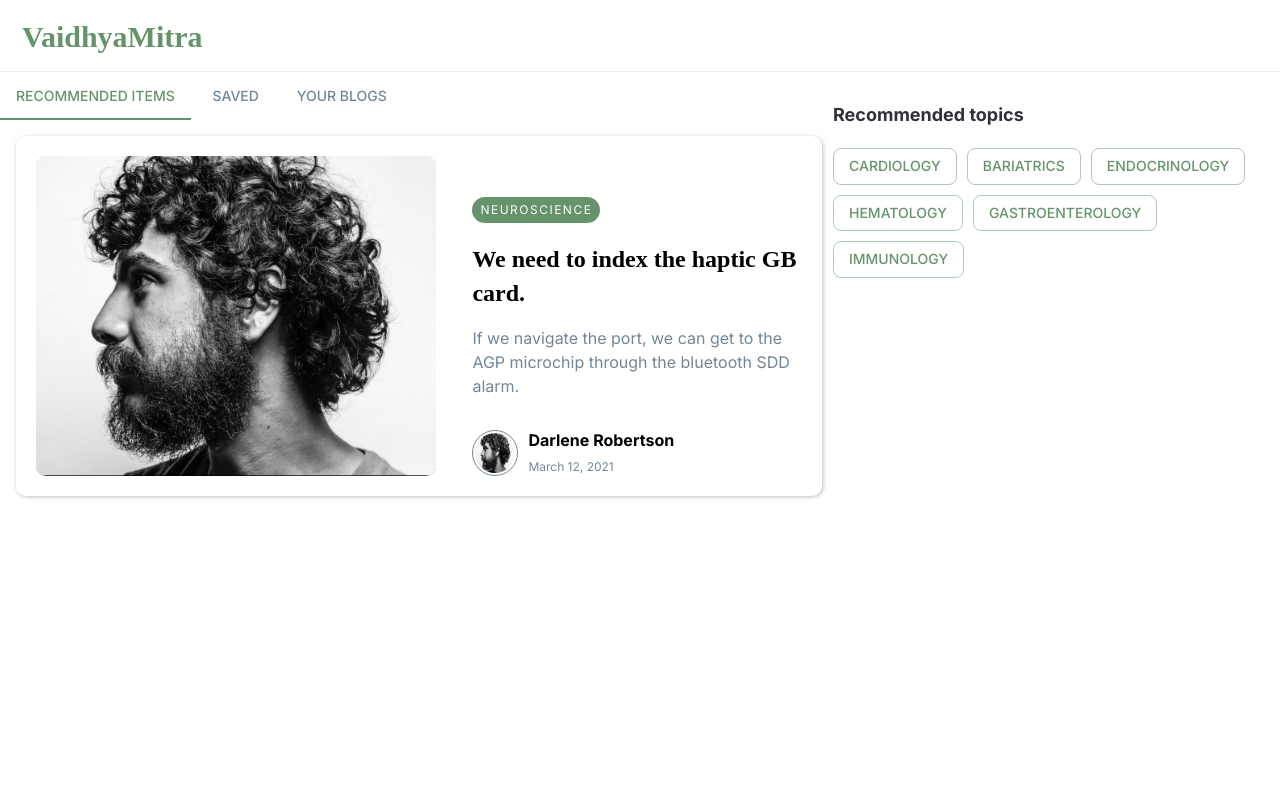
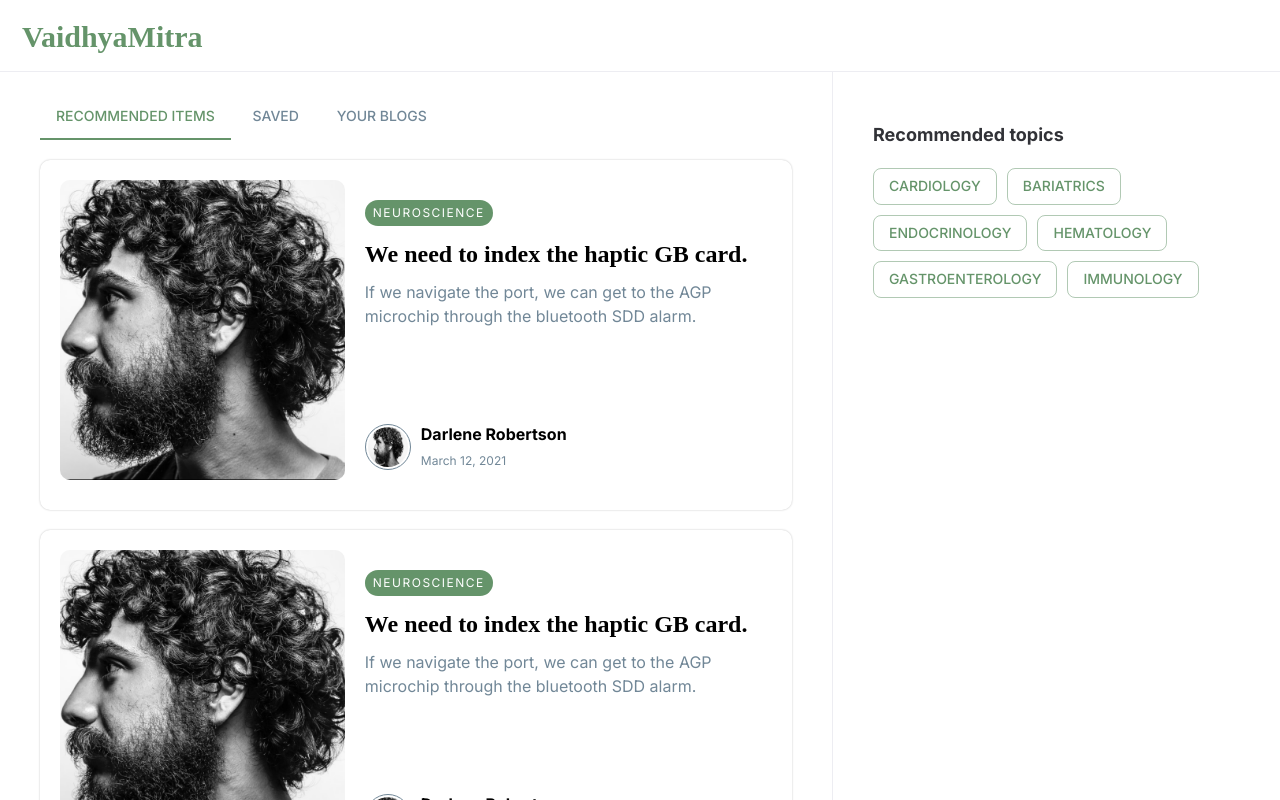
Before and after one commit to pesto-students/vaidhyamithra-fe-n11-beta, a React (Create React App) app: page / in a window 1280 px wide. Built offline with nearby package versions, Linux system fonts and the light colour scheme; some icons are missing; a web font is replaced by a local one.

Commit message:
blogCard and homePage fixes

```diff
--- a/src/components/atoms/blogTag/blogTag.styled.js
+++ b/src/components/atoms/blogTag/blogTag.styled.js
@@ -5,9 +5,8 @@ export const Topic = styled.div`
   text-align: center;
   color: white;
   border-radius: 16px;
-  margin-bottom: 10px;
   font-size: 12px;
   letter-spacing: 1.5px;
-  display: inline-block;
+  width: max-content;
   padding: 4px 8px;
 `;
--- a/src/components/molecules/bloggerDetails/BloggerDetails.js
+++ b/src/components/molecules/bloggerDetails/BloggerDetails.js
@@ -6,9 +6,9 @@ import {
 } from "./bloggerDetails.styled";
 import manImg from "../../../images/man_img.png";
 
-const BloggerDetails = ({ authorName, publishedDate, position }) => {
+const BloggerDetails = ({ authorName, publishedDate }) => {
   return (
-    <AuthorDetails position={position}>
+    <AuthorDetails>
       <BlogPreviewImg src={manImg} alt="avatar-img" />
       <AuthorDiv>
         <Paragraph fontSize="16px" fontWeight="700" fontFamily="Inter">
--- a/src/components/molecules/bloggerDetails/bloggerDetails.styled.js
+++ b/src/components/molecules/bloggerDetails/bloggerDetails.styled.js
@@ -16,7 +16,6 @@ export const AuthorDetails = styled.div`
   display: flex;
   align-items: center;
   gap: 10px;
-  position: ${(props) => props.position};
   bottom: 0px;
 `;
 
--- a/src/components/organisms/blogCard/BlogCard.js
+++ b/src/components/organisms/blogCard/BlogCard.js
@@ -5,30 +5,29 @@ import {
   BlogImg,
   BlogTitle,
   BlogContent,
+  AuthorInfo,
 } from "./blogCard.styled";
 import BloggerDetails from "../../molecules/bloggerDetails";
 import BlogTag from "../../atoms/blogTag";
 
-const BlogCard = ({ isRequiredColumnCard }) => {
+const BlogCard = () => {
   return (
-    <Card requiredColumnCard={isRequiredColumnCard}>
-      <BlogImg
-        src={manImg}
-        alt="blog-preview"
-        requiredColumnCard={isRequiredColumnCard}
-      />
-      <CardContainer requiredColumnCard={isRequiredColumnCard}>
+    <Card>
+      <BlogImg src={manImg} alt="blog-preview" />
+      <CardContainer>
         <BlogTag>NEUROSCIENCE</BlogTag>
         <BlogTitle>We need to index the haptic GB card.</BlogTitle>
         <BlogContent>
           If we navigate the port, we can get to the AGP microchip through the
           bluetooth SDD alarm.
         </BlogContent>
-        <BloggerDetails
-          authorName="Darlene Robertson"
-          publishedDate="March 12, 2021"
-          position={isRequiredColumnCard ? "relative" : "absolute"}
-        />
+        <AuthorInfo>
+          <BloggerDetails
+            authorName="Darlene Robertson"
+            publishedDate="March 12, 2021"
+            position="absolute"
+          />
+        </AuthorInfo>
       </CardContainer>
     </Card>
   );
--- a/src/components/organisms/blogCard/blogCard.styled.js
+++ b/src/components/organisms/blogCard/blogCard.styled.js
@@ -2,41 +2,66 @@ import styled from "styled-components";
 import { COLORS } from "../../../styles/colors";
 
 export const Card = styled.div`
-  display: inline-flex;
-  gap: ${(props) => (props.requiredColumnCard ? "" : "36.4px")};
+  display: flex;
   border-radius: 10px;
   padding: 20px;
-  margin: ${(props) => (props.requiredColumnCard ? "0rem" : "1rem")};
+  margin-top: 20px;
   background: #ffff;
-  box-shadow: 1px 1px 4px rgb(0 0 0 / 25%);
-  flex-direction: ${(props) => (props.requiredColumnCard ? "column" : "row")};
+  box-shadow: 0px 0px 2px rgb(0 0 0 / 25%);
+  min-width: 600px;
+  min-height: 350px;
+
+  &:hover {
+    cursor: pointer;
+    box-shadow: 0px 0px 8px rgb(0 0 0 / 25%);
+  }
 `;
 
 export const CardContainer = styled.div`
-  width: ${(props) => (props.requiredColumnCard ? "310px" : "330px")};
-  padding-top: 40px;
-  position: relative;
+  margin: 20px 0 20px 20px;
+  display: flex;
+  flex-direction: column;
 `;
 
 export const BlogImg = styled.img`
-  width: ${(props) => (props.requiredColumnCard ? "310px" : "400px")};
-  height: ${(props) => (props.requiredColumnCard ? "300px" : "320px")};
+  object-fit: cover;
+  width: 40%;
+  max-height: 300px;
   border-radius: 10px;
 `;
 
 export const BlogTitle = styled.h2`
   color: black;
   line-height: 1.4;
-  margin-bottom: 10px;
-  margin-top: 10px;
+  margin: 12px 0 8px;
   font-weight: 700;
   font-size: 24px;
   font-family: Amiko;
+
+  /* line clamping - show limited number of lines */
+  overflow: hidden;
+  text-overflow: ellipsis;
+  display: -webkit-box;
+  -webkit-line-clamp: 2;
+  line-clamp: 2;
+  -webkit-box-orient: vertical;
 `;
 
 export const BlogContent = styled.p`
   color: ${COLORS.SLATE_GRAY};
   font-size: 16px;
-  margin-bottom: 10px;
+  margin: 0;
   font-family: Inter;
+
+  /* line clamping - show limited number of lines */
+  overflow: hidden;
+  text-overflow: ellipsis;
+  display: -webkit-box;
+  -webkit-line-clamp: 3;
+  line-clamp: 3;
+  -webkit-box-orient: vertical;
 `;
+
+export const AuthorInfo = styled.div`
+  margin-top: auto;
+`;
--- a/src/components/organisms/recommendedTopics/recommendedTopics.styled.js
+++ b/src/components/organisms/recommendedTopics/recommendedTopics.styled.js
@@ -1,10 +1,6 @@
 import styled from "styled-components";
 
-export const TopicsContainer = styled.div`
-  float: right;
-  width: 434px;
-  margin-top: 1.25rem;
-`;
+export const TopicsContainer = styled.div``;
 
 export const ButtonsContainer = styled.div`
   padding-top: 11px;
--- a/src/components/organisms/relatedBlogs/RelatedBlogs.js
+++ b/src/components/organisms/relatedBlogs/RelatedBlogs.js
@@ -8,8 +8,8 @@ const RelatedBlogs = () => {
     <>
       <Typography variant={TEXT_TYPE.H3}>Related Blogs</Typography>
       <RelatedSection>
-        <BlogCard isRequiredColumnCard={true} />
-        <BlogCard isRequiredColumnCard={true} />
+        <BlogCard />
+        <BlogCard />
       </RelatedSection>
     </>
   );
--- a/src/pages/home/Home.js
+++ b/src/pages/home/Home.js
@@ -1,4 +1,3 @@
-import { Divider } from "@mui/material";
 import { useState } from "react";
 import RecommendedTopics from "../../components/organisms/recommendedTopics/RecommendedTopics";
 import { TabMenu, TabPanel } from "../../components/organisms/tabs";
@@ -22,7 +21,6 @@ const Home = () => {
           </TabPanel>
         ))}
       </LeftSection>
-      <Divider orientation="vertical" />
       <RightSection>
         <RecommendedTopics />
       </RightSection>
--- a/src/pages/home/home.constants.js
+++ b/src/pages/home/home.constants.js
@@ -1,7 +1,16 @@
 import BlogCard from "../../components/organisms/blogCard/BlogCard";
 
 export const homeMenuItems = [
-  { value: 1, label: "Recommended items", component: <BlogCard /> },
+  {
+    value: 1,
+    label: "Recommended items",
+    component: (
+      <>
+        <BlogCard />
+        <BlogCard />
+      </>
+    ),
+  },
   { value: 2, label: "Saved", component: <div>Saved</div> },
   { value: 3, label: "Your Blogs", component: <div>yours</div> },
 ];
--- a/src/pages/home/home.styled.js
+++ b/src/pages/home/home.styled.js
@@ -1,3 +1,4 @@
+import { withTheme } from "@emotion/react";
 import styled from "styled-components";
 
 export const HomepageContainer = styled.div`
@@ -6,6 +7,15 @@ export const HomepageContainer = styled.div`
 
 export const LeftSection = styled.div`
   width: 65%;
+  height: calc(100vh - 72px);
+  padding: 20px 40px;
+  overflow: auto;
 `;
 
-export const RightSection = styled.div``;
+export const RightSection = withTheme(styled("div")`
+  width: 35%;
+  min-width: 300px;
+  padding: 40px;
+  border-left: 1px solid ${({ theme }) => theme.palette.divider};
+  overflow: auto;
+`);
```
